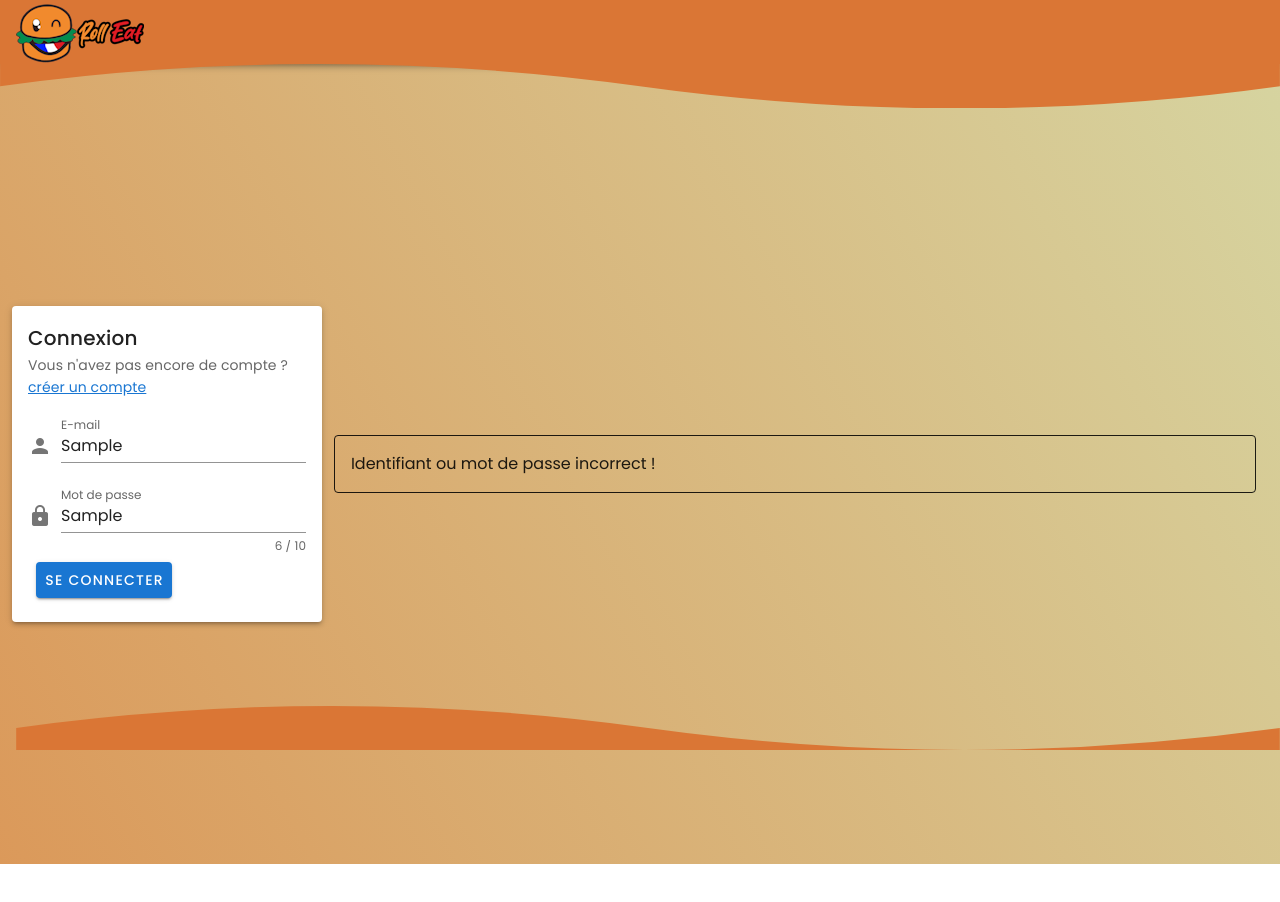
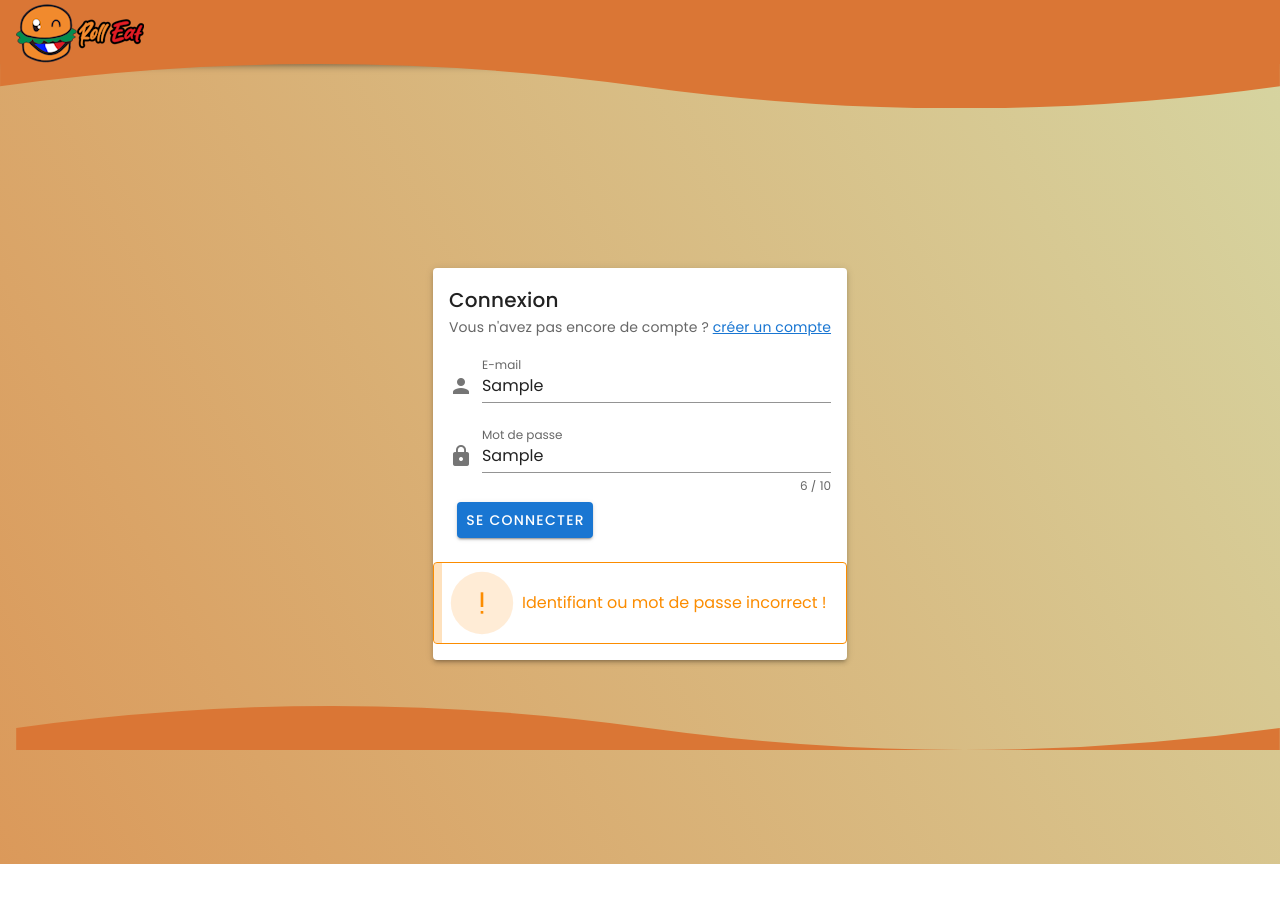
Before and after one commit to antoniorosemary/RollEat-frontend, a Vue app: page /login in a window 1280 px wide. Both pictures are taken after typing "Sample", "Sample" into the empty fields and a click on the button "SE CONNECTER". Shown: the top 902 px of the page. Built offline with nearby package versions, Linux system fonts and the light colour scheme; no server answers.

Commit message:
Modification du message d'erreur de login

```diff
--- a/src/components/Login.vue
+++ b/src/components/Login.vue
@@ -36,10 +36,17 @@
           </v-card-actions>
         </v-form>
       </v-card-text>
+      <v-alert
+      outlined
+      type="warning"
+      prominent
+      border="left"
+      v-if="loginMessage"
+      >
+    {{ loginMessage }}
+    </v-alert>
     </v-card>
-    <v-container v-if="loginMessage" class="mt-4">
-      <v-alert outlined>{{ loginMessage }}</v-alert>
-    </v-container>
+
   </v-container>
 </template>
 
@@ -66,7 +73,7 @@ export default {
           console.log(response.data);
           // Traitez la réponse de l'API Gateway ici
           this.loginMessage = 'Connexion réussie!';
-          this.$router.push('/accueil'); // Redirection vers la page d'accueil
+          this.$router.push('/restaurant'); // Redirection vers la page d'accueil
         })
         .catch(error => {
           console.error(error);
```
